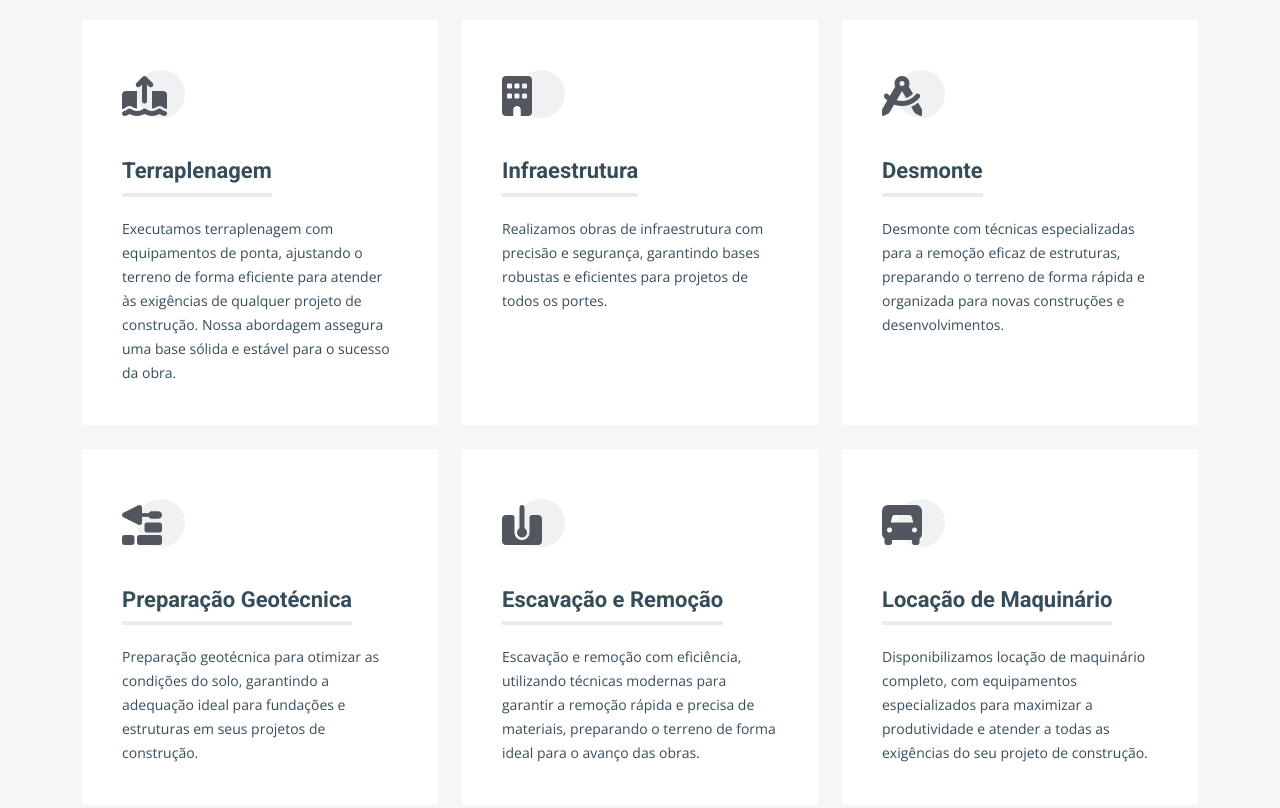
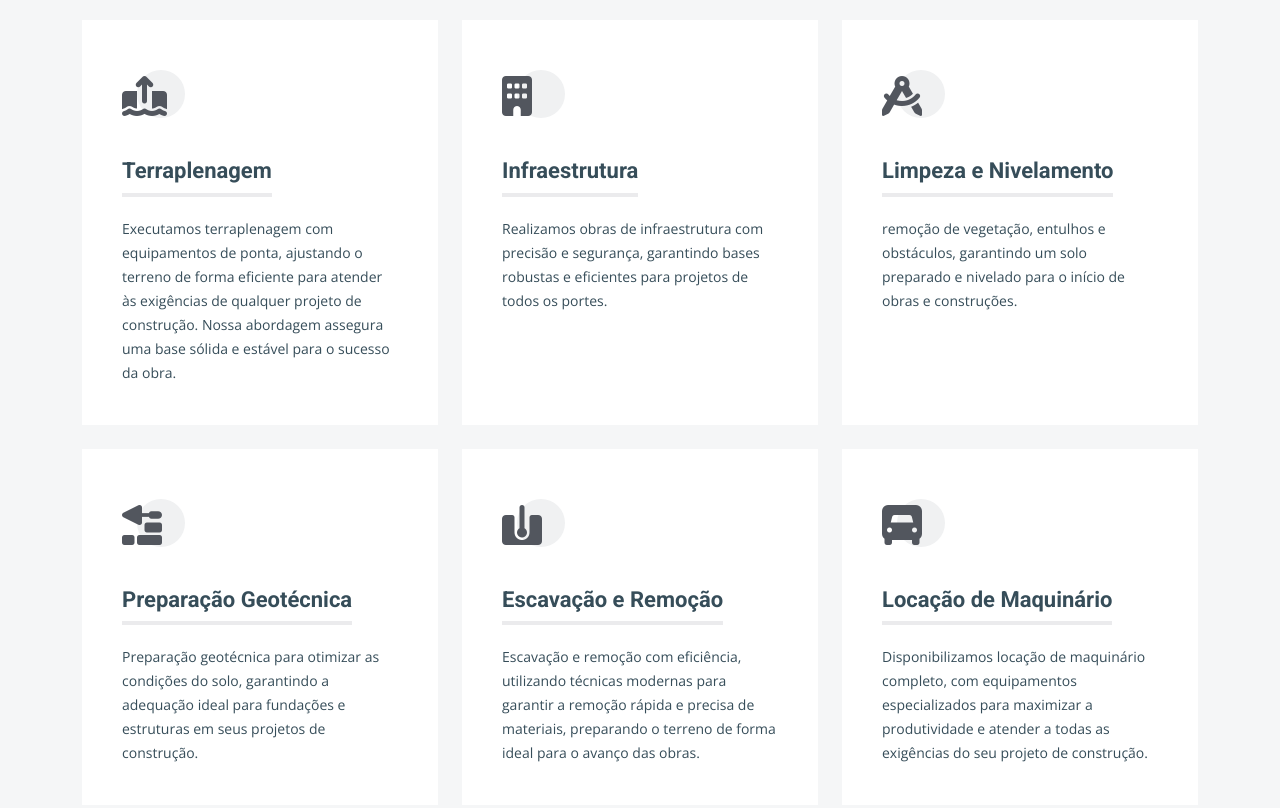
Before and after one commit to soares-alan/celeterra, a plain HTML site: page index.html in a window 1280 px wide. Shown: the part 1024-1832 px from the top of the page. Drawn offline with nearby package versions, Linux system fonts and the light colour scheme.

Commit message:
Atualizar footer no index.html

```diff
--- a/index.html
+++ b/index.html
@@ -144,9 +144,9 @@
               <div class="icon">
                 <i class="fa-solid fa-compass-drafting"></i>
               </div>
-              <h3>Desmonte</h3>
-              <p>Desmonte com técnicas especializadas para a remoção eficaz de estruturas, preparando o
-                terreno de forma rápida e organizada para novas construções e desenvolvimentos.</p>
+              <h3>Limpeza e Nivelamento</h3>
+              <p>remoção de vegetação, entulhos e obstáculos, garantindo um solo preparado e nivelado para o início de
+                obras e construções.</p>
 
             </div>
           </div><!-- End Service Item -->
@@ -595,7 +595,7 @@
                   class="d-flex align-items-center justify-content-center"><i class="bi bi-linkedin"></i></a>
                 <a href="https://www.instagram.com/celeterraoficial/"
                   class="d-flex align-items-center justify-content-center"><i class="bi bi-instagram"></i></a>
-                <a href="mailto:celettera@celettera.com.br" class="d-flex align-items-center justify-content-center"><i
+                <a href="mailto:celettera@celeterra.com.br" class="d-flex align-items-center justify-content-center"><i
                     class="bi bi-envelope"></i></a>
               </div>
             </div>
```
